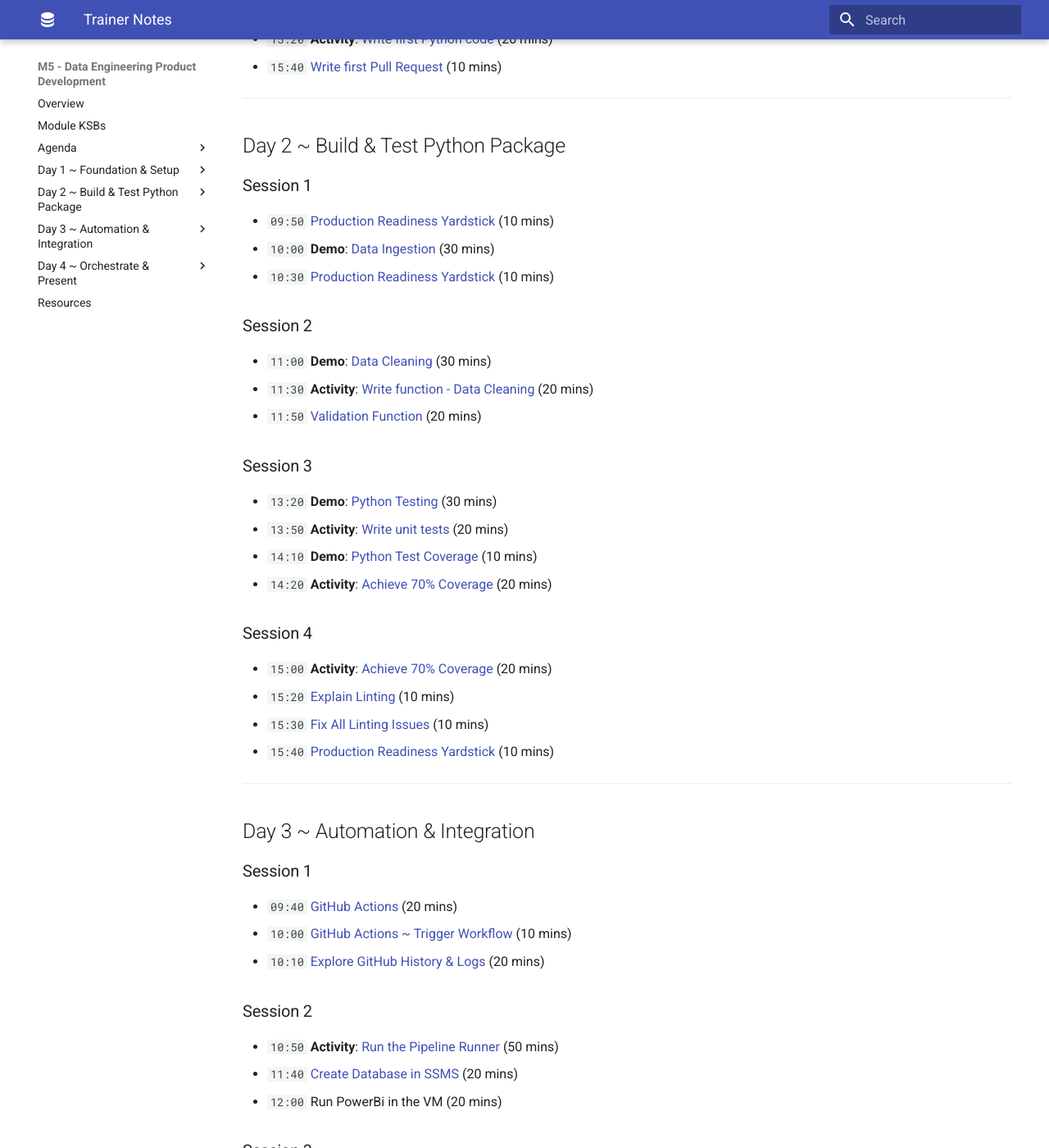
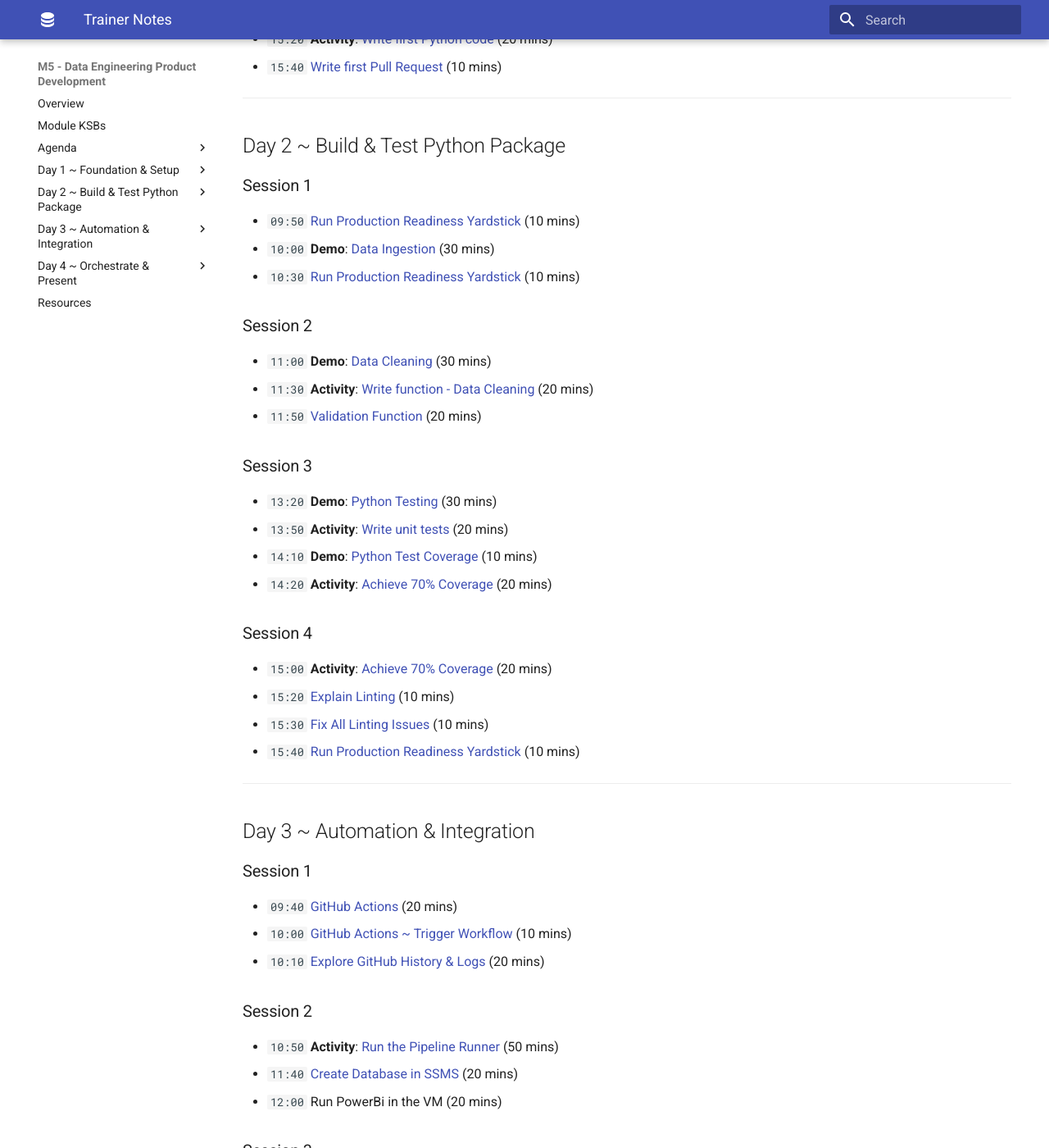
Before and after one commit to qaalabs/DE5M5, an MkDocs documentation site: the page built from docs/trainer.md, in a window 1280 px wide and 1400 px high, scrolled down 1056 px. Shown: the whole window at 82% size. Built offline with MkDocs 1.6.1 and Material for MkDocs 9.7.7, drawn with Linux system fonts in a browser that asks for light colours.

Commit message:
Auto commit by uthisha

```diff
--- a/docs/trainer.md
+++ b/docs/trainer.md
@@ -40,9 +40,9 @@
 
 ### Session 1
 
-- `09:50` [Production Readiness Yardstick](labs/yardstick.md) (10 mins)
+- `09:50` [Run Production Readiness Yardstick](labs/yardstick.md) (10 mins)
 - `10:00` **Demo**: [Data Ingestion](day2/ingestion.md) (30 mins)
-- `10:30` [Production Readiness Yardstick](labs/yardstick.md) (10 mins)
+- `10:30` [Run Production Readiness Yardstick](labs/yardstick.md) (10 mins)
 
 ### Session 2
 
@@ -62,7 +62,7 @@
 - `15:00` **Activity**: [Achieve 70% Coverage](day2/coverage-goal.md) (20 mins)
 - `15:20` [Explain Linting](day2/linting.md) (10 mins)
 - `15:30` [Fix All Linting Issues](day2/linting-fixes.md) (10 mins)
-- `15:40` [Production Readiness Yardstick](labs/yardstick.md) (10 mins)
+- `15:40` [Run Production Readiness Yardstick](labs/yardstick.md) (10 mins)
 
 ---
 
--- a/mkdocs.yml
+++ b/mkdocs.yml
@@ -32,9 +32,9 @@ nav:
 
   - "Day 2 ~ Build & Test Python Package":
     - "🖥️ VM Setup + LOD Setup": labs/22-python-setup.md
-    - "Production Readiness Yardstick": labs/yardstick.md
+    - "Run Production Readiness Yardstick": labs/yardstick.md
     - "Data Ingestion": day2/ingestion.md
-    - "Production Readiness Yardstick": labs/yardstick.md
+    - "Run Production Readiness Yardstick": labs/yardstick.md
     - "Data Cleaning": day2/cleaning.md
     - "Write function - Data Cleaning": day2/cleaning-enhancements.md
     - "Validation Function": day2/validation.md
@@ -44,7 +44,7 @@ nav:
     - "Achieve 70% Coverage": day2/coverage-goal.md
     - "Explain Linting": day2/linting.md
     - "Fix All Linting Issues": day2/linting-fixes.md
-    - "Production Readiness Yardstick": labs/yardstick.md
+    - "Run Production Readiness Yardstick": labs/yardstick.md
 
   - "Day 3 ~ Automation & Integration":
     - "GitHub Actions": day3/github-actions.md
--- a/zensical.toml
+++ b/zensical.toml
@@ -27,9 +27,9 @@ nav = [
   ]},
   {"Day 2 ~ Build & Test Python Package" = [
     {"🖥️ VM Setup + LOD Setup" = "labs/22-python-setup.md"},
-    {"Production Readiness Yardstick" = "labs/yardstick.md"},
+    {"Run Production Readiness Yardstick" = "labs/yardstick.md"},
     {"Data Ingestion" = "day2/ingestion.md"},
-    {"Production Readiness Yardstick" = "labs/yardstick.md"},
+    {"Run Production Readiness Yardstick" = "labs/yardstick.md"},
     {"Data Cleaning" = "day2/cleaning.md"},
     {"Write function - Data Cleaning" = "day2/cleaning-enhancements.md"},
     {"Validation Function" = "day2/validation.md"},
@@ -39,7 +39,7 @@ nav = [
     {"Achieve 70% Coverage" = "day2/coverage-goal.md"},
     {"Explain Linting" = "day2/linting.md"},
     {"Fix All Linting Issues" = "day2/linting-fixes.md"},
-    {"Production Readiness Yardstick" = "labs/yardstick.md"},
+    {"Run Production Readiness Yardstick" = "labs/yardstick.md"},
   ]},
   {"Day 3 ~ Automation & Integration" = [
     {"GitHub Actions" = "day3/github-actions.md"},
```
Also changed, not shown: docs/agenda/day2.md (+3 -3 lines).
